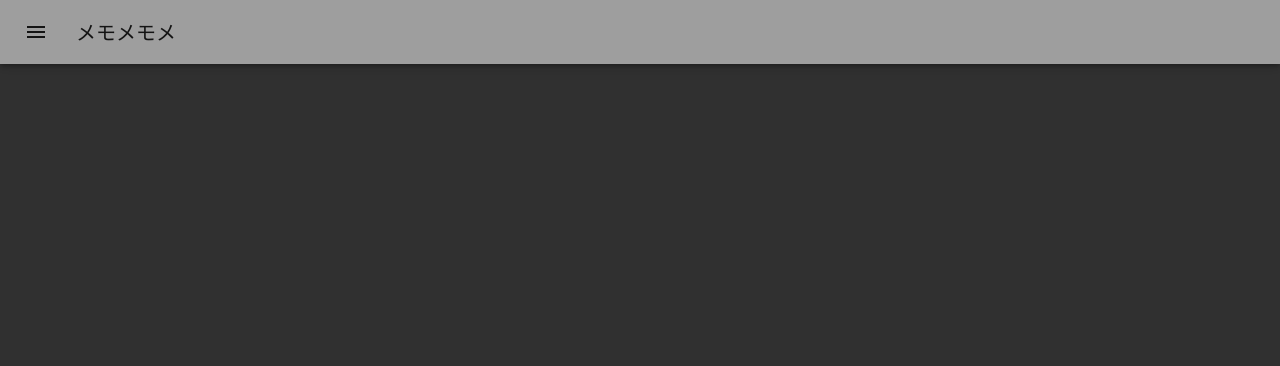
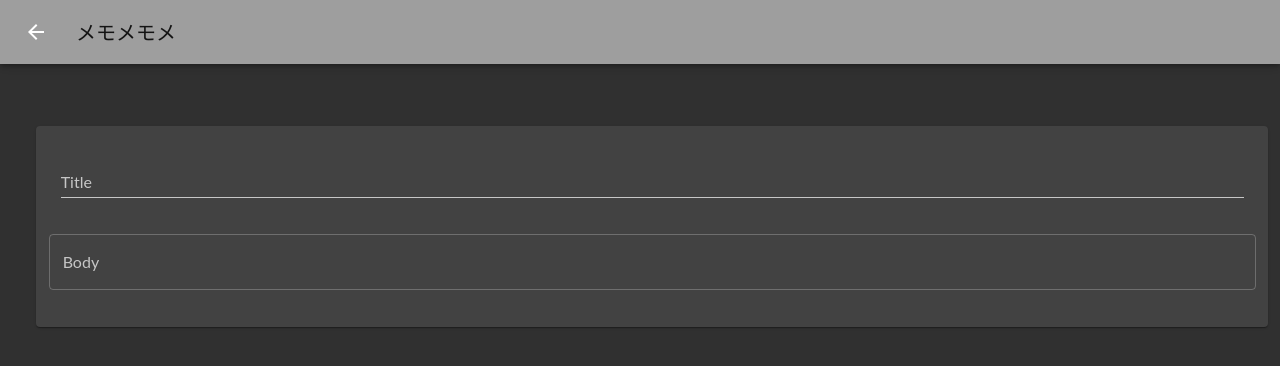
Before and after one commit to SeiyaIwabuchi/ReactFlaskPractice1, a React (Create React App) app in the folder front/: page /editor in a window 1280 px wide. Shown: the top 366 px of the page. Built offline with nearby package versions, Linux system fonts and the light colour scheme.

Commit message:
入力画面作成

```diff
--- a/front/src/EditorPage.tsx
+++ b/front/src/EditorPage.tsx
@@ -1,14 +1,16 @@
 import React from 'react';
 import Axios from 'axios';
-import { AppBar, Button, Container, CssBaseline, Fab, IconButton, List, ListItem, Paper, Snackbar, SnackbarProps, TextField, Toolbar, Typography } from '@material-ui/core';
+import { AppBar, Button, Container, CssBaseline, Fab, IconButton, Input, List, ListItem, Paper, Snackbar, SnackbarProps, TextField, Toolbar, Typography } from '@material-ui/core';
 import { MuiThemeProvider, createMuiTheme, makeStyles } from '@material-ui/core/styles'
 import CloseIcon from '@material-ui/icons/Close';
 import * as Colors from '@material-ui/core/colors';
 import MenuIcon from '@material-ui/icons/Menu';
 import AddIcon from '@material-ui/icons/Add';
+import ArrowBackIcon from '@material-ui/icons/ArrowBack';
 import { dark } from '@material-ui/core/styles/createPalette';
 import { Palette } from '@material-ui/icons';
 import { Console } from 'console';
+import { Link } from 'react-router-dom';
 
 const fontFamily = [
   "Noto Sans JP",
@@ -39,6 +41,7 @@ const theme = createMuiTheme({
 const useStyles = makeStyles((theme) => ({
   root: {
     flexGrow: 1,
+    height:"100%",
   },
   menuButton: {
     marginRight: theme.spacing(2),
@@ -59,10 +62,15 @@ const useStyles = makeStyles((theme) => ({
     paddingTop:5,
   },
   paperSize:{
+    margin:"1%",
+    marginTop:"5%",
     width:"100%",
+    height:"auto",
+    padding:"1%",
   },
   paperTypoTitleSize:{
-    padding:"1%",
+    margin:"1%",
+
   },
   paperTypoBodySize:{
     margin:"1%",
@@ -129,12 +137,14 @@ function Header(props:HeaderProps){
     <header>
       <AppBar className={classes.appBar} position="fixed">
         <Toolbar>
-          <IconButton edge="start" className={classes.menuButton} color="inherit" aria-label="menu" onClick={() => {
-            props.handleClick();
-            props.snackbarTextHandle("メニュー表示");
-          }}>
-            <MenuIcon />
-          </IconButton>
+          <Link to="/" style={{textDecoration:"none"}}>
+            <IconButton edge="start" className={classes.menuButton} color="inherit" aria-label="menu" onClick={() => {
+              props.handleClick();
+              props.snackbarTextHandle("メニュー表示");
+            }}>
+              <ArrowBackIcon color="action" />
+            </IconButton>
+          </Link>
           <Typography variant="h6" className={classes.title}>
             メモメモメ
           </Typography>
@@ -203,7 +213,26 @@ function Body(props:BodyProps){
     <div>
       <div className={classes.appBarSpacer} />
           <Container>
-
+          <Paper className={classes.paperSize}>
+          <TextField
+            label="Title"
+            style={{
+              margin:"1%",
+              width:"98%",
+            }}
+          />
+          <br/>
+          <TextField
+            label="Body"
+            multiline
+            variant="outlined"
+            style={{
+              marginTop:"2%",
+              marginBottom:"2%",
+              width:"100%",
+            }}
+          />
+          </Paper>
           </Container>
     </div>
   );
```
Also changed, not shown: 19 other files (tests, documents, lock files or other folders).
